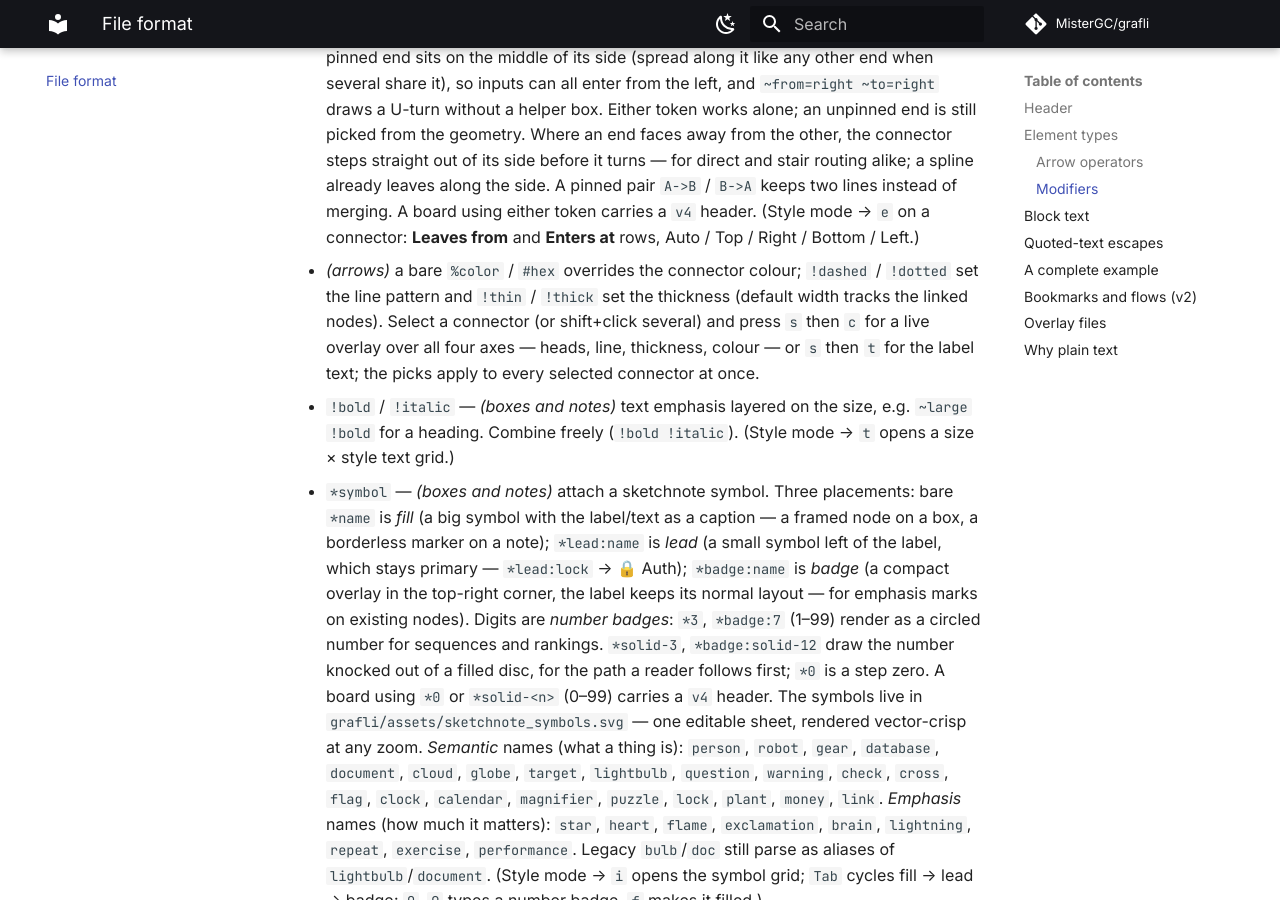
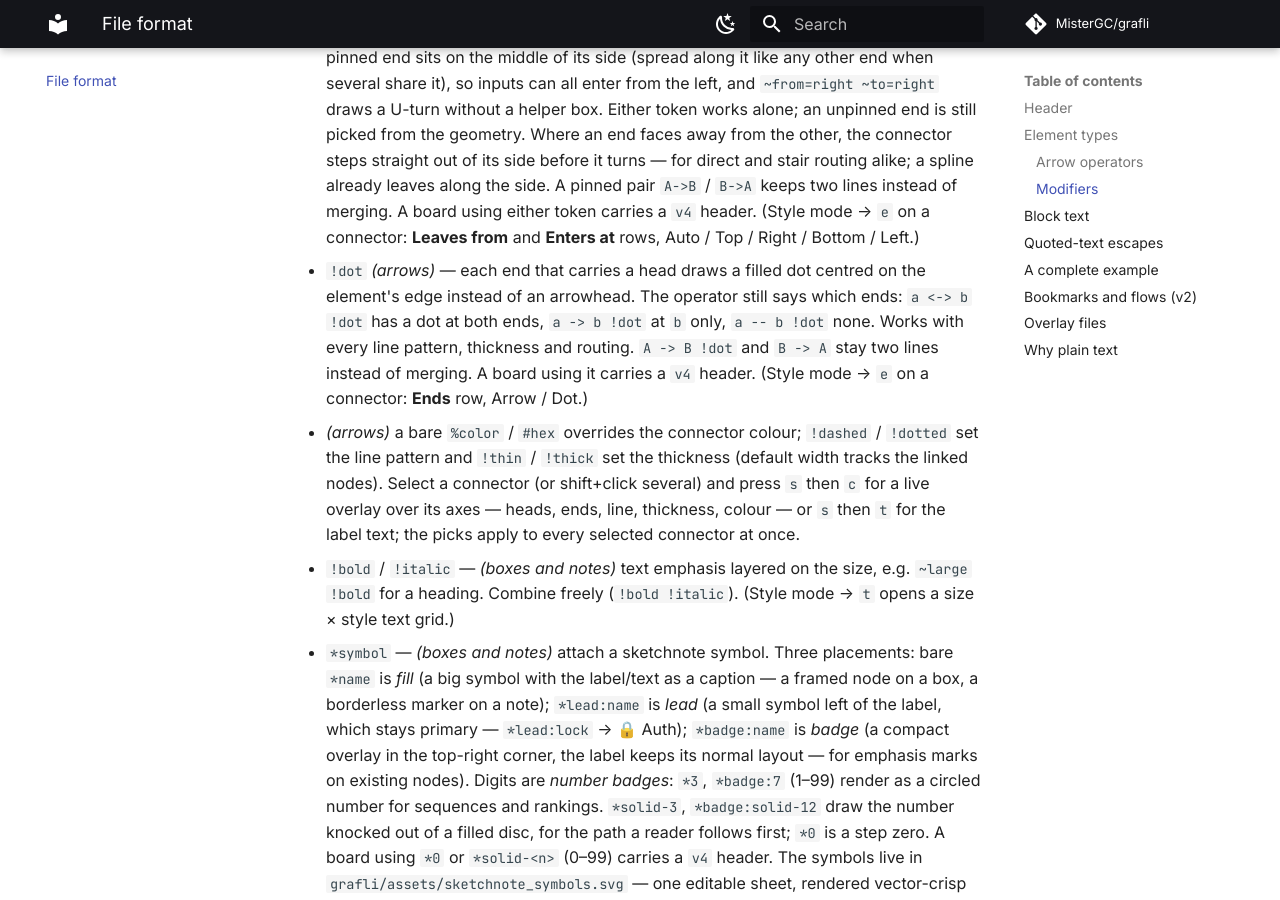
Before and after one commit to MisterGC/grafli, an MkDocs documentation site: the page built from docs/format.md, in a window 1280 px wide and 900 px high, scrolled down 3330 px. Built offline with MkDocs 1.6.1 and Material for MkDocs 9.7.7, drawn with Linux system fonts in a browser that asks for light colours; comment, search, counter and statistics services are not loaded; some of the changed text lies outside the part shown.

Commit message:
Document !dot in the format reference, keybindings, help sheet, skill, README and changelog

````diff
--- a/docs/format.md
+++ b/docs/format.md
@@ -18,7 +18,7 @@ its version. It is required.
 ```text
 @ box <id> "<label>" <x>,<y> <w>x<h> [color] [^anchor] [~size] [!style] [>parent]
 @ note [<id>] <x>,<y> "<text>" [color] [~size] [~width=N] [!style] [>parent]
-@ arrow <from> <op> <to> ["label"] [color] [!pattern] [!thickness] [!routing] [~size] [~from=<side>] [~to=<side>]
+@ arrow <from> <op> <to> ["label"] [color] [!pattern] [!thickness] [!routing] [!dot] [~size] [~from=<side>] [~to=<side>]
 @ image <id> "<relative_path>" <x>,<y> <w>x<h> [!frame|!noframe] [>parent] [&attach]
 ```
 
@@ -142,11 +142,18 @@ in `grafli render`. A pair carrying a single arrow is drawn exactly as before.
   `A->B` / `B->A` keeps two lines instead of merging. A board using either
   token carries a `#!grafli v4` header. (Style mode → `e` on a connector:
   **Leaves from** and **Enters at** rows, Auto / Top / Right / Bottom / Left.)
+- `!dot` *(arrows)* — each end that carries a head draws a filled dot
+  centred on the element's edge instead of an arrowhead. The operator still
+  says which ends: `a <-> b !dot` has a dot at both ends, `a -> b !dot` at
+  `b` only, `a -- b !dot` none. Works with every line pattern, thickness and
+  routing. `A -> B !dot` and `B -> A` stay two lines instead of merging. A
+  board using it carries a `#!grafli v4` header. (Style mode → `e` on a
+  connector: **Ends** row, Arrow / Dot.)
 - *(arrows)* a bare `%color` / `#hex` overrides the connector colour;
   `!dashed` / `!dotted` set the line pattern and `!thin` / `!thick` set the
   thickness (default width tracks the linked nodes). Select a connector (or
-  shift+click several) and press `s` then `c` for a live overlay over all four
-  axes — heads, line, thickness, colour — or `s` then `t` for the label text;
+  shift+click several) and press `s` then `c` for a live overlay over its
+  axes — heads, ends, line, thickness, colour — or `s` then `t` for the label text;
   the picks apply to every selected connector at once.
 - `!bold` / `!italic` — *(boxes and notes)* text emphasis layered on the
   size, e.g. `~large !bold` for a heading. Combine freely (`!bold !italic`).
````
Also changed, not shown: CHANGELOG.md (+7 -0 lines), README.md (+3 -2 lines), docs/keybindings.md (+1 -1 lines), grafli/skills/grafli/SKILL.md (+1 -1 lines), grafli/skills/grafli/references/format.md (+8 -1 lines), 1 other file.
